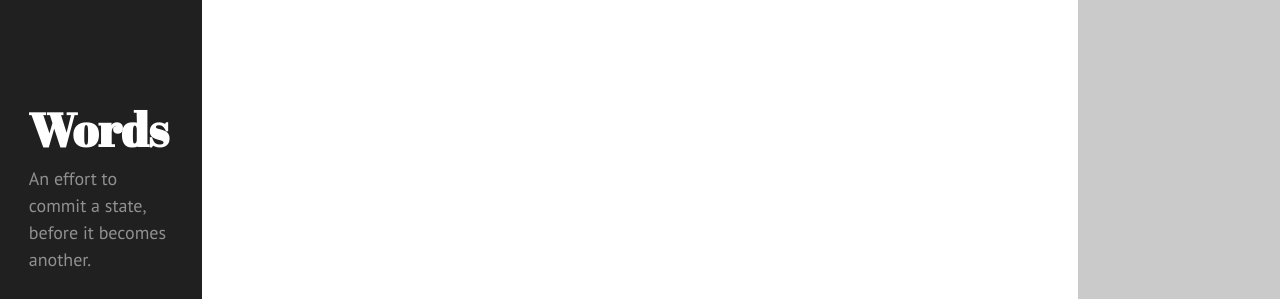
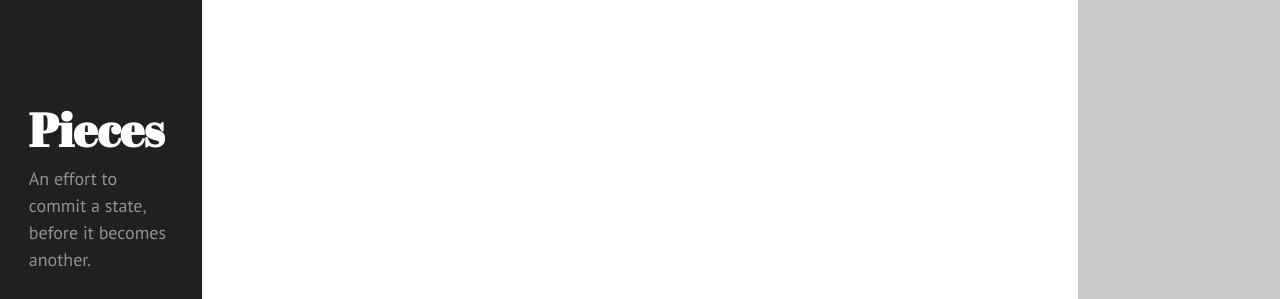
Before and after one commit to jaivigneshvenugopal/writings, a Jekyll site: the page built from index.html, in a window 1280 px wide. Shown: the part 598-897 px from the top of the page. Built offline with Jekyll 4.4.1, drawn with Linux system fonts in a browser that asks for light colours; nearby versions of some CDN libraries.

Commit message:
update title of blog

```diff
--- a/_config.yml
+++ b/_config.yml
@@ -6,7 +6,7 @@ highlighter:      pygments
 permalink:       /posts/:title
 
 # Setup
-title:            Words
+title:            Pieces
 tagline:          'None'
 description:      'An effort to commit a state, before it becomes another.'
 baseurl:          /writings
```
